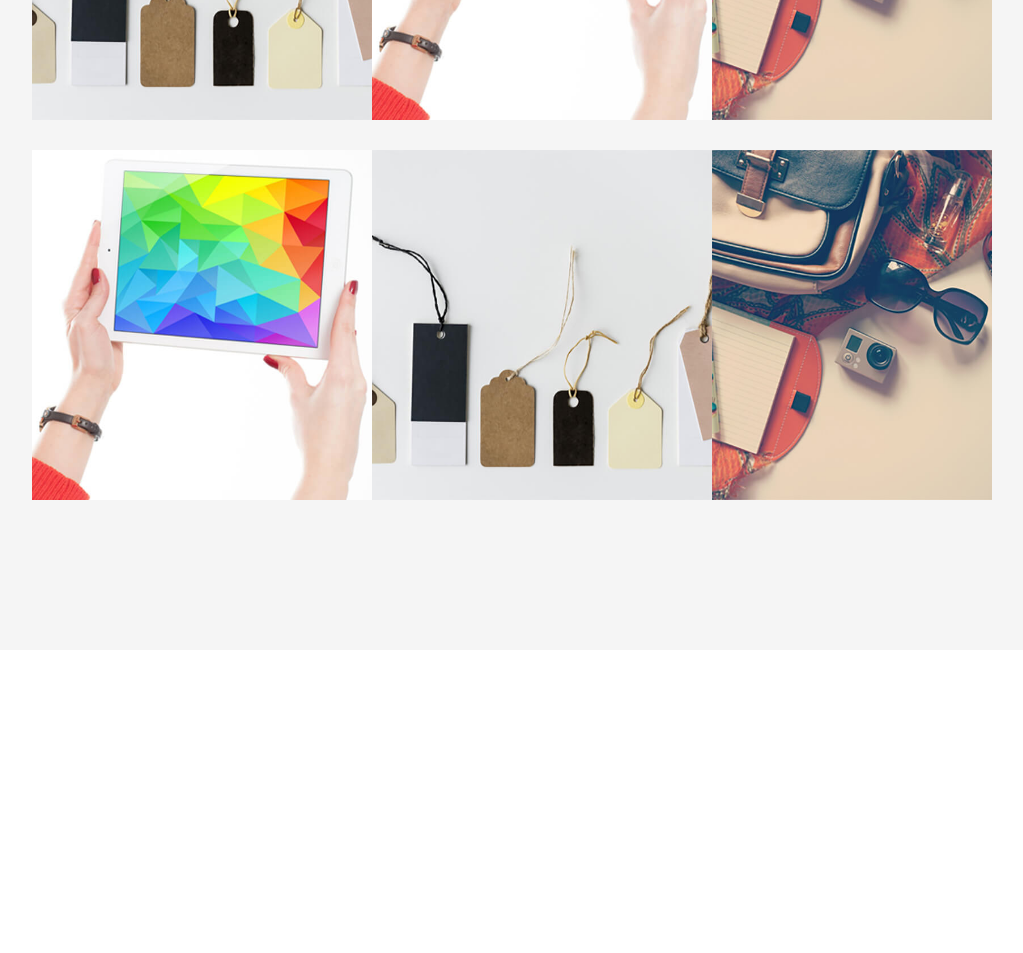
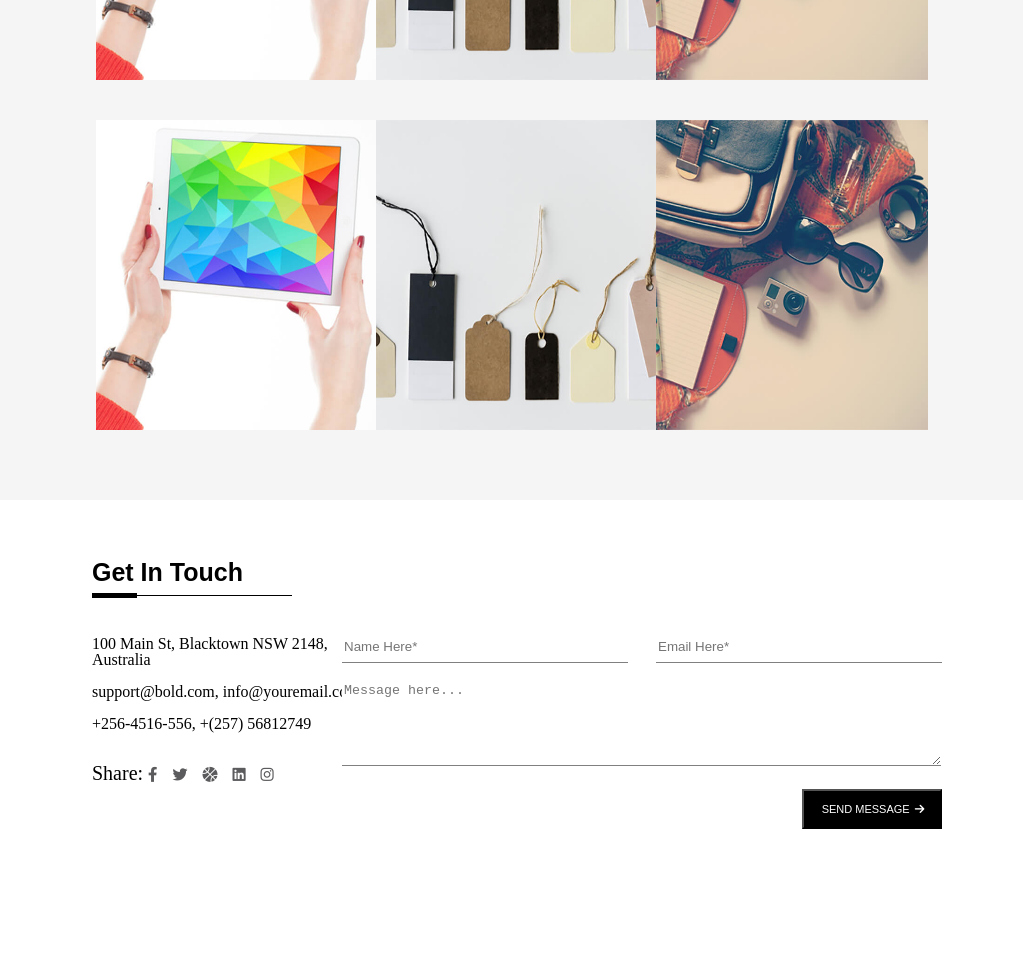
Before and after one commit to nebiyev03/Portfolio, a plain HTML site: page index.html in a window 1280 px wide. Shown: the part 2240-3193 px from the top of the page, without its empty margins (128-1151 px from the left). Before the commit the page ends 2890 px from the top, so only its background shows below. Drawn offline with Linux system fonts and the light colour scheme; a web font is replaced by a local one.

Commit message:
contact bitdi

```diff
--- a/index.css
+++ b/index.css
@@ -133,7 +133,7 @@ header {
     position: fixed;
     width: 100%;
     height: 100px;
-    background-color: black;
+    background-color:black;
     display: flex;
     justify-content: space-around;
     align-items: center;
@@ -262,14 +262,9 @@ h1 {
 .logo {
     cursor: pointer;
     margin: 5px;
-    transition: 1s all ease-in-out;
+    transition: 0.3s all ease-in-out;
     color: rgb(91, 91, 94);
-}
-
-.logo {
-    cursor: pointer;
-    margin: 5px;
-    transition: 0.3s all ease-in-out;
+    font-size: 15px;
 }
 
 .logo:hover {
@@ -373,7 +368,7 @@ h4 {
 .content-3 {
     width: 100%;
     background-color: whitesmoke;
-    height: 1200px;
+    height: 1050px;
     margin-top: 100px;
 }
 
@@ -382,7 +377,7 @@ h4 {
     height: 150px;
 
     padding-top: 160px;
-    padding-left: 130px;
+    padding-left: 230px;
 }
 
 h2 {
@@ -408,9 +403,9 @@ h2 {
 
 .yazi>nav>ul {
     color: black;
-    width: 50%;
+    width: 55%;
     height: 100px;
-
+cursor: pointer;
     display: flex;
     justify-content: space-between;
     align-items: center;
@@ -430,28 +425,105 @@ h2 {
 }
 
 .photos {
-    width: 75%;
+    width: 65%;
     height: 800px;
     overflow: hidden;
     margin: 0% auto;
 }
 
 .sira1 {
-    height: 380px;
+    height: 350px;
     padding-top: 10px;
     display: flex;
     justify-content: space-around;
 }
 
 .photo {
-    width: 340px;
-    height: 350px;
+    width: 280px;
+    height: 310px;
 }
 
 .sira2 {
-    height: 400px;
+    height: 250px;
     display: flex;
     justify-content: space-around;
 
 
 }
+.content4{
+    width: 100%;
+    height: 500px;
+
+  display: flex;
+  justify-content: space-around;
+  align-items: center;
+}
+.contact4{
+    margin-left: -150px;
+    margin-top: -150px;
+}
+.tezbazar{
+    margin-left: -60px;
+}
+.left4{
+    margin-left: 80px;
+    height: 400px;
+}
+.ps{
+    margin-top: 20px;
+
+    width: 280px;
+    height: 170px;
+}
+.contact5{
+    position: relative;
+    top: 30px;
+}
+.right4{
+   width: 600px;
+   height: 240px;
+
+   position: relative;
+   right: 150px;
+}
+input{
+    width: 47%;
+    height: 30px;
+    outline: none;
+    border: none;
+    border-bottom: 1px solid gray;
+}
+.inputs{
+    display: flex;
+    justify-content: space-between;
+}
+textarea{
+    padding-top: 20px;
+   width: 595px;
+   height: 80px;
+   outline: none;
+   border: none;
+    border-bottom: 1px solid gray;
+}
+button:hover{
+     .fa-arrow-right{
+       transform: translateX(40%);
+     }
+}
+button{
+    cursor: pointer;
+    height: 40px;
+    width: 140px;
+    background-color: black;
+    color: white;
+    font-size: 11px;
+    position: relative;
+    bottom: -20px;
+    right: -460px;
+}
+.fa-arrow-right{
+    position: relative;
+    left: 2px;
+    transform: translate(0%);
+    transition: 0.2s all ease-in;
+}
--- a/index.html
+++ b/index.html
@@ -105,17 +105,6 @@
                 </section>
 
             </div>
-
-
-
-
-
-
-
-
-
-
-
         </div>
         <div class="content-3">
             <div class="yazi">
@@ -133,19 +122,50 @@
             </div>
             <div class="photos">
                 <div class="sira1">
-                    <div class="photo"><img src="./img3.jpg" alt="" width="340" height="350"></div>
-                    <div class="photo"><img src="./img4.jpg" alt="" width="340" height="350"></div>
-                    <div class="photo"><img src="./img2.jpg" alt="" width="340" height="350"></div>
+                    <div class="photo"><img src="./img4.jpg" alt="" width="280" height="310"></div>
+                    <div class="photo"><img src="./img3.jpg" alt="" width="280" height="310"></div>
+                    <div class="photo"><img src="./img2.jpg" alt="" width="280" height="310"></div>
                 </div>
                 <div class="sira2">
-                    <div class="photo"><img src="./img4.jpg" alt="" width="340" height="350"></div>
-                    <div class="photo"><img src="./img3.jpg" alt="" width="340" height="350"></div>
-                    <div class="photo"><img src="./img2.jpg" alt="" width="340" height="350"></div>
+                    <div class="photo"><img src="./img4.jpg" alt="" width="280" height="310"></div>
+                    <div class="photo"><img src="./img3.jpg" alt="" width="280" height="310"></div>
+                    <div class="photo"><img src="./img2.jpg" alt="" width="280" height="310"></div>
                 </div>
             </div>
         </div>
 
-        <div class="content4"></div>
+        <div class="content4">
+            <div class="left4">
+                <div class=" contact4 yazi">
+                    <div class="tezbazar">
+                        <h2>Get In Touch</h2>
+                    <p class="xet">
+                    </p>
+                    </div>
+
+                    <p class="ps">100 Main St, Blacktown NSW 2148,
+                        Australia <br><br>
+                        support@bold.com, info@youremail.com <br><br>
+                        +256-4516-556, +(257) 56812749
+                    <span class="contact contact5">
+                        <span> Share:</span><i class=" logo fa-brands fa-facebook-f"></i>
+                        <i class=" logo fa-brands fa-twitter"></i>
+                        <i class=" logo fa-solid fa-basketball"></i>
+                        <i class=" logo fa-brands fa-linkedin"></i>
+                        <i class=" logo fa-brands fa-instagram"></i>
+                    </span>
+                    </p>
+                </div>
+            </div>
+            <div class="right4">
+                <div class="inputs">
+                    <input type="text" placeholder="Name Here*">
+                    <input type="email" placeholder="Email Here*">
+                </div>
+                <textarea name="" id="" cols="30" rows="10" placeholder="Message here..."></textarea>
+                <button>SEND MESSAGE <i class="fa-solid fa-arrow-right"></i></button>
+            </div>
+        </div>
 
 </body>
 
```
